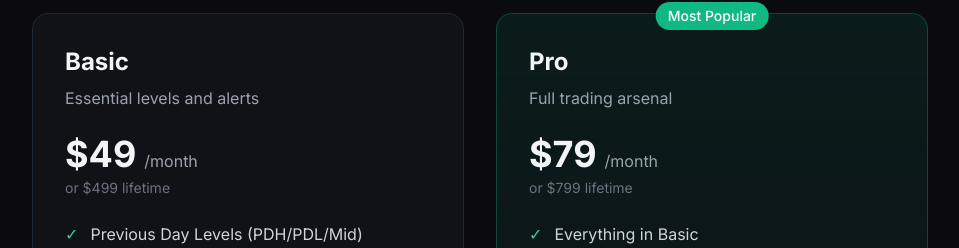
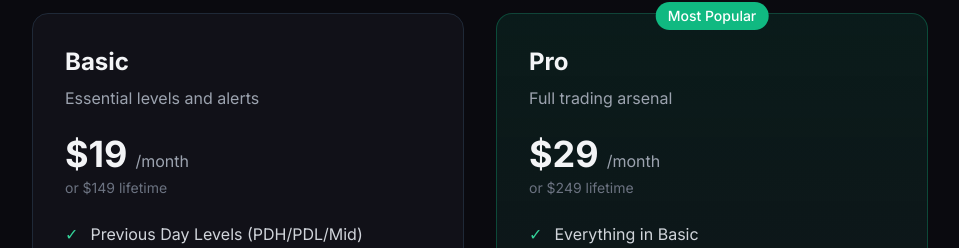
Before and after one commit to RuckVibeCodes/touchgrass-indicator, a Next.js app: page / in a window 1280 px wide. Shown: the part 2120-2368 px from the top of the page, without its empty margins (160-1119 px from the left). Built offline with nearby package versions, Linux system fonts and the light colour scheme.

Commit message:
Lower pricing: Basic /mo, Pro /mo + lifetime tiers

```diff
--- a/src/app/page.tsx
+++ b/src/app/page.tsx
@@ -227,10 +227,10 @@ export default function Home() {
               </div>
               <div className="mb-6">
                 <div className="flex items-baseline gap-2">
-                  <span className="text-4xl font-bold">$49</span>
+                  <span className="text-4xl font-bold">$19</span>
                   <span className="text-gray-400">/month</span>
                 </div>
-                <p className="text-sm text-gray-500 mt-1">or $499 lifetime</p>
+                <p className="text-sm text-gray-500 mt-1">or $149 lifetime</p>
               </div>
               <ul className="space-y-3 mb-8">
                 {[
@@ -263,10 +263,10 @@ export default function Home() {
               </div>
               <div className="mb-6">
                 <div className="flex items-baseline gap-2">
-                  <span className="text-4xl font-bold">$79</span>
+                  <span className="text-4xl font-bold">$29</span>
                   <span className="text-gray-400">/month</span>
                 </div>
-                <p className="text-sm text-gray-500 mt-1">or $799 lifetime</p>
+                <p className="text-sm text-gray-500 mt-1">or $249 lifetime</p>
               </div>
               <ul className="space-y-3 mb-8">
                 {[
```
